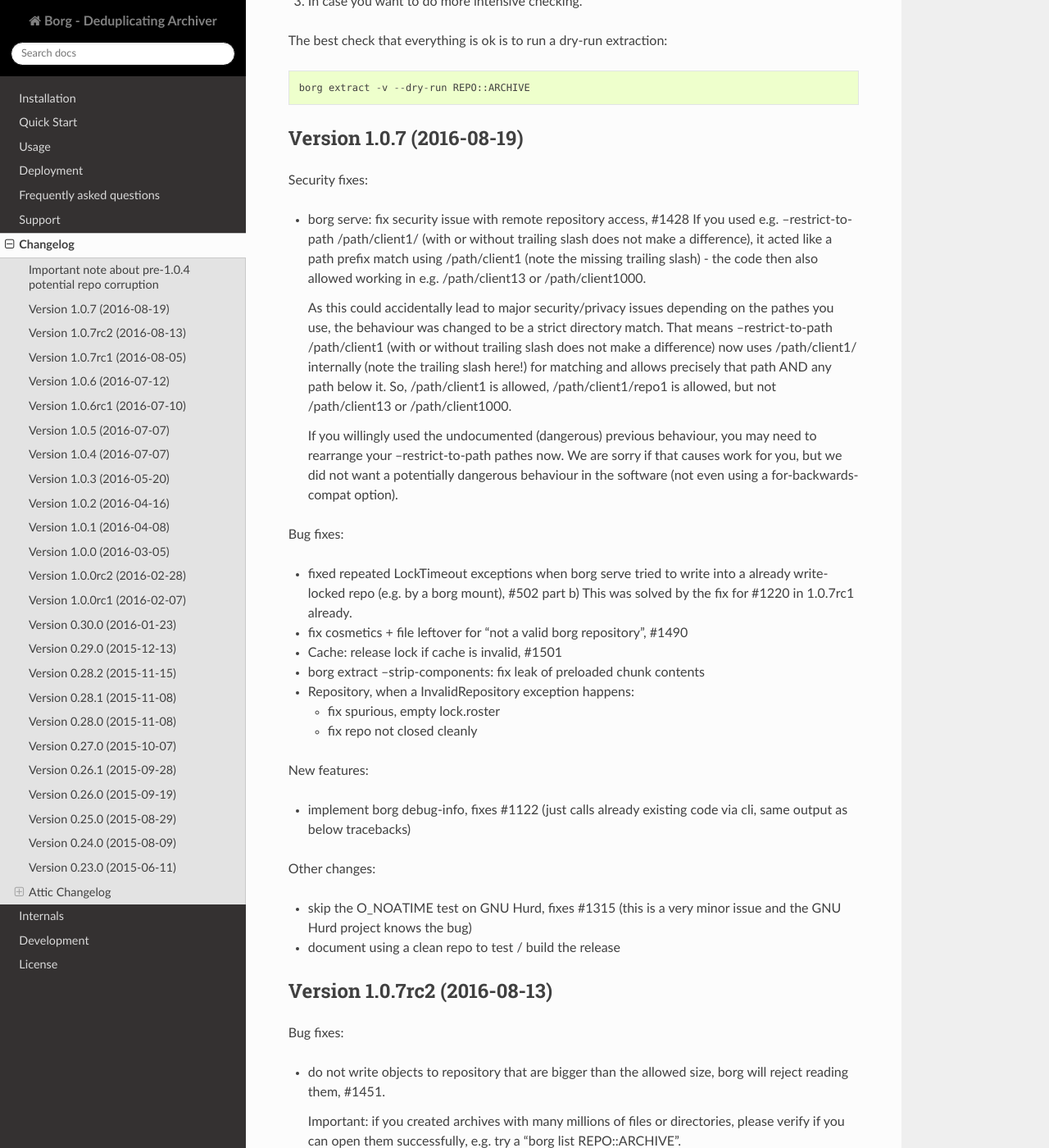
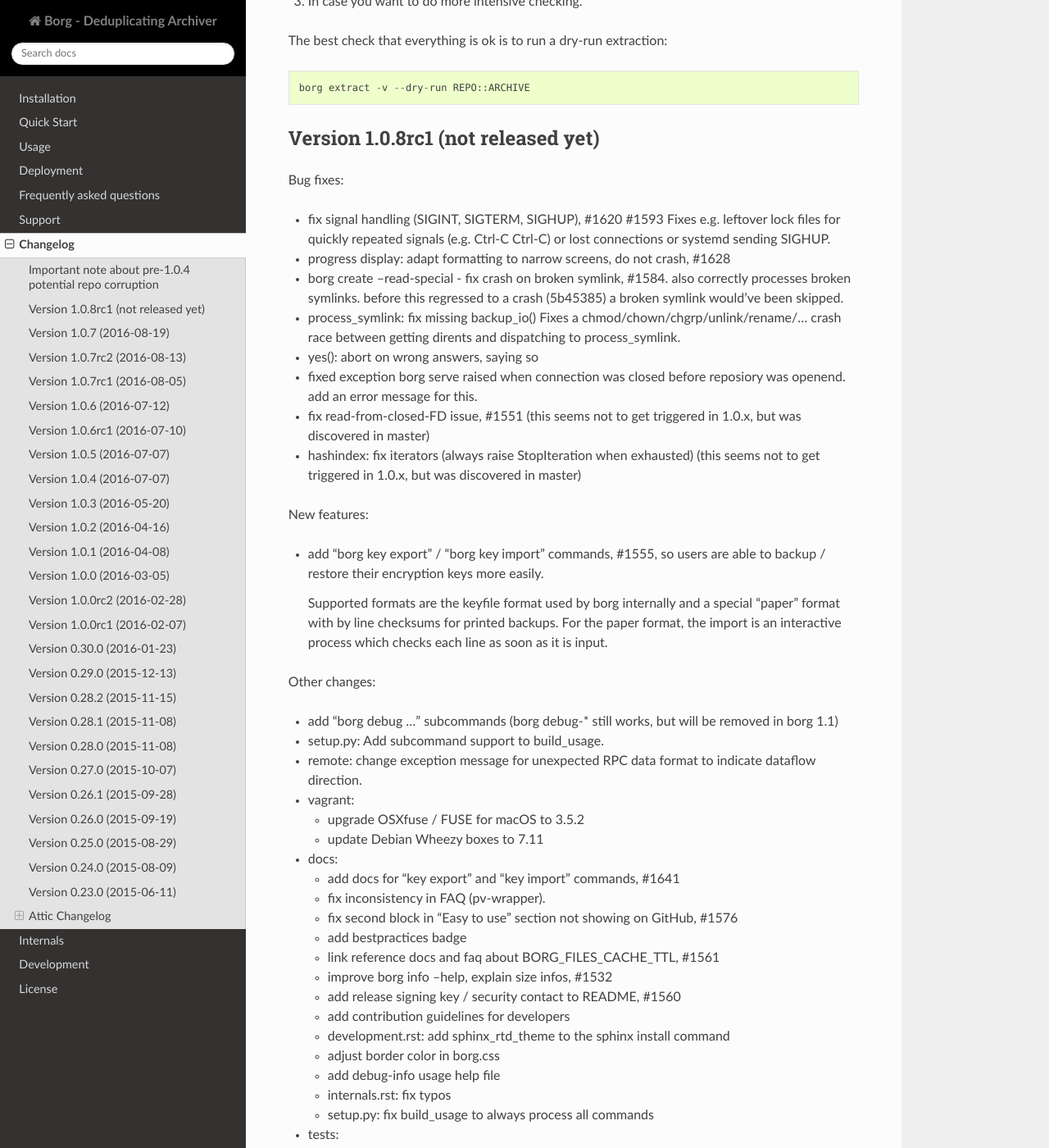
Before and after one commit to borgbackup/borg, a Sphinx documentation site: the page built from docs/changes.rst, in a window 1280 px wide and 1400 px high, scrolled down 1099 px. Shown: the whole window at 82% size. Built offline with Sphinx 7.4.7 and the Read the Docs theme 2.0.0, drawn with Linux system fonts in a browser that asks for light colours; pages that are not in the unit, such as notebooks, are missing from menus; the version number could not be read and is left out; some of the changed text lies outside the part shown.

Commit message:
update CHANGES

```diff
--- a/docs/changes.rst
+++ b/docs/changes.rst
@@ -48,6 +48,73 @@
 The best check that everything is ok is to run a dry-run extraction::
 
     borg extract -v --dry-run REPO::ARCHIVE
+
+
+Version 1.0.8rc1 (not released yet)
+-----------------------------------
+
+Bug fixes:
+
+- fix signal handling (SIGINT, SIGTERM, SIGHUP), #1620 #1593
+  Fixes e.g. leftover lock files for quickly repeated signals (e.g. Ctrl-C
+  Ctrl-C) or lost connections or systemd sending SIGHUP.
+- progress display: adapt formatting to narrow screens, do not crash, #1628
+- borg create --read-special - fix crash on broken symlink, #1584.
+  also correctly processes broken symlinks. before this regressed to a crash
+  (5b45385) a broken symlink would've been skipped.
+- process_symlink: fix missing backup_io()
+  Fixes a chmod/chown/chgrp/unlink/rename/... crash race between getting dirents
+  and dispatching to process_symlink.
+- yes(): abort on wrong answers, saying so
+- fixed exception borg serve raised when connection was closed before reposiory
+  was openend. add an error message for this.
+- fix read-from-closed-FD issue, #1551
+  (this seems not to get triggered in 1.0.x, but was discovered in master)
+- hashindex: fix iterators (always raise StopIteration when exhausted)
+  (this seems not to get triggered in 1.0.x, but was discovered in master)
+
+New features:
+
+- add "borg key export" / "borg key import" commands, #1555, so users are able
+  to backup / restore their encryption keys more easily.
+
+  Supported formats are the keyfile format used by borg internally and a
+  special "paper" format with by line checksums for printed backups. For the
+  paper format, the import is an interactive process which checks each line as
+  soon as it is input.
+
+Other changes:
+
+- add "borg debug ..." subcommands
+  (borg debug-* still works, but will be removed in borg 1.1)
+- setup.py: Add subcommand support to build_usage.
+- remote: change exception message for unexpected RPC data format to indicate
+  dataflow direction.
+- vagrant:
+
+  - upgrade OSXfuse / FUSE for macOS to 3.5.2
+  - update Debian Wheezy boxes to 7.11
+- docs:
+
+  - add docs for "key export" and "key import" commands, #1641
+  - fix inconsistency in FAQ (pv-wrapper).
+  - fix second block in "Easy to use" section not showing on GitHub, #1576
+  - add bestpractices badge
+  - link reference docs and faq about BORG_FILES_CACHE_TTL, #1561
+  - improve borg info --help, explain size infos, #1532
+  - add release signing key / security contact to README, #1560
+  - add contribution guidelines for developers
+  - development.rst: add sphinx_rtd_theme to the sphinx install command
+  - adjust border color in borg.css
+  - add debug-info usage help file
+  - internals.rst: fix typos
+  - setup.py: fix build_usage to always process all commands
+- tests:
+
+  - work around fuse xattr test issue with recent fakeroot
+  - simplify repo/hashindex tests
+  - travis: test fuse-enabled borg, use trusty to have a recent FUSE
+  - re-enable fuse tests for RemoteArchiver (no deadlocks any more)
 
 
 Version 1.0.7 (2016-08-19)
```
